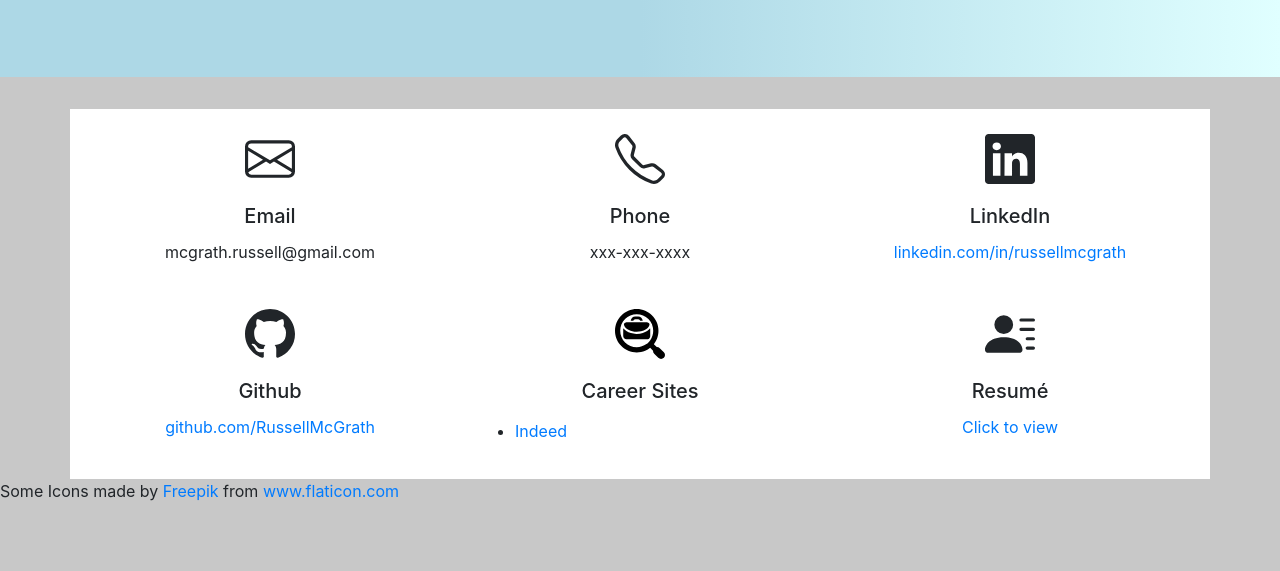
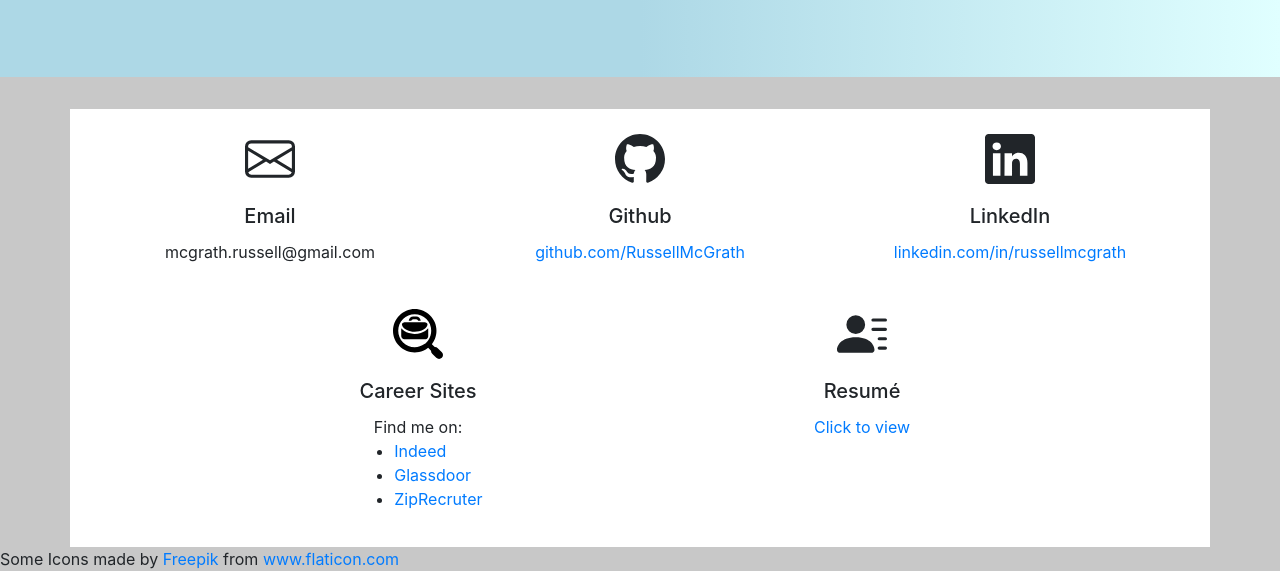
Before and after one commit to RussellMcGrath/portfolio_website, a plain HTML site: page contact.html in a window 1280 px wide. Shown: the part 234-805 px from the top of the page. Drawn offline with nearby package versions, Linux system fonts and the light colour scheme.

Commit message:
contact changes

```diff
--- a/contact.html
+++ b/contact.html
@@ -58,15 +58,24 @@
                       </div>
                     </div>
                     <div class="card skill-card">
+                      <svg class="skill-icon" xmlns="http://www.w3.org/2000/svg" width="50" height="50" fill="currentColor" class="bi bi-github" viewBox="0 0 16 16">
+                          <path d="M8 0C3.58 0 0 3.58 0 8c0 3.54 2.29 6.53 5.47 7.59.4.07.55-.17.55-.38 0-.19-.01-.82-.01-1.49-2.01.37-2.53-.49-2.69-.94-.09-.23-.48-.94-.82-1.13-.28-.15-.68-.52-.01-.53.63-.01 1.08.58 1.23.82.72 1.21 1.87.87 2.33.66.07-.52.28-.87.51-1.07-1.78-.2-3.64-.89-3.64-3.95 0-.87.31-1.59.82-2.15-.08-.2-.36-1.02.08-2.12 0 0 .67-.21 2.2.82.64-.18 1.32-.27 2-.27.68 0 1.36.09 2 .27 1.53-1.04 2.2-.82 2.2-.82.44 1.1.16 1.92.08 2.12.51.56.82 1.27.82 2.15 0 3.07-1.87 3.75-3.65 3.95.29.25.54.73.54 1.48 0 1.07-.01 1.93-.01 2.2 0 .21.15.46.55.38A8.012 8.012 0 0 0 16 8c0-4.42-3.58-8-8-8z"/>
+                      </svg>
+                    <div class="card-body">
+                      <h5 class="card-title">Github</h5>
+                      <p class="card-text contact-text"><a href="https://github.com/RussellMcGrath">github.com/RussellMcGrath</a></p>
+                      <!-- <p class="card-text"><small class="text-muted">Last updated 3 mins ago</small></p> -->
+                    </div>
+                  </div>
+                    <!-- <div class="card skill-card">
                         <svg class="skill-icon" xmlns="http://www.w3.org/2000/svg" width="50" height="50" fill="currentColor" class="bi bi-telephone" viewBox="0 0 16 16">
                             <path d="M3.654 1.328a.678.678 0 0 0-1.015-.063L1.605 2.3c-.483.484-.661 1.169-.45 1.77a17.568 17.568 0 0 0 4.168 6.608 17.569 17.569 0 0 0 6.608 4.168c.601.211 1.286.033 1.77-.45l1.034-1.034a.678.678 0 0 0-.063-1.015l-2.307-1.794a.678.678 0 0 0-.58-.122l-2.19.547a1.745 1.745 0 0 1-1.657-.459L5.482 8.062a1.745 1.745 0 0 1-.46-1.657l.548-2.19a.678.678 0 0 0-.122-.58L3.654 1.328zM1.884.511a1.745 1.745 0 0 1 2.612.163L6.29 2.98c.329.423.445.974.315 1.494l-.547 2.19a.678.678 0 0 0 .178.643l2.457 2.457a.678.678 0 0 0 .644.178l2.189-.547a1.745 1.745 0 0 1 1.494.315l2.306 1.794c.829.645.905 1.87.163 2.611l-1.034 1.034c-.74.74-1.846 1.065-2.877.702a18.634 18.634 0 0 1-7.01-4.42 18.634 18.634 0 0 1-4.42-7.009c-.362-1.03-.037-2.137.703-2.877L1.885.511z"/>
                         </svg>
                       <div class="card-body">
                         <h5 class="card-title">Phone</h5>
                         <p class="card-text contact-text">xxx-xxx-xxxx</p>
-                        <!-- <p class="card-text"><small class="text-muted">Last updated 3 mins ago</small></p> -->
                       </div>
-                    </div>
+                    </div> -->
                     <div class="card skill-card">
                         <svg class="skill-icon" xmlns="http://www.w3.org/2000/svg" width="50" height="50" fill="currentColor" class="bi bi-linkedin" viewBox="0 0 16 16">
                             <path d="M0 1.146C0 .513.526 0 1.175 0h13.65C15.474 0 16 .513 16 1.146v13.708c0 .633-.526 1.146-1.175 1.146H1.175C.526 16 0 15.487 0 14.854V1.146zm4.943 12.248V6.169H2.542v7.225h2.401zm-1.2-8.212c.837 0 1.358-.554 1.358-1.248-.015-.709-.52-1.248-1.342-1.248-.822 0-1.359.54-1.359 1.248 0 .694.521 1.248 1.327 1.248h.016zm4.908 8.212V9.359c0-.216.016-.432.08-.586.173-.431.568-.878 1.232-.878.869 0 1.216.662 1.216 1.634v3.865h2.401V9.25c0-2.22-1.184-3.252-2.764-3.252-1.274 0-1.845.7-2.165 1.193v.025h-.016a5.54 5.54 0 0 1 .016-.025V6.169h-2.4c.03.678 0 7.225 0 7.225h2.4z"/>
@@ -79,15 +88,17 @@
                     </div>
                   </div>
                   <div class="card-group">
-                    <div class="card skill-card">
+                    <!-- <div class="card skill-card">
                         <svg class="skill-icon" xmlns="http://www.w3.org/2000/svg" width="50" height="50" fill="currentColor" class="bi bi-github" viewBox="0 0 16 16">
                             <path d="M8 0C3.58 0 0 3.58 0 8c0 3.54 2.29 6.53 5.47 7.59.4.07.55-.17.55-.38 0-.19-.01-.82-.01-1.49-2.01.37-2.53-.49-2.69-.94-.09-.23-.48-.94-.82-1.13-.28-.15-.68-.52-.01-.53.63-.01 1.08.58 1.23.82.72 1.21 1.87.87 2.33.66.07-.52.28-.87.51-1.07-1.78-.2-3.64-.89-3.64-3.95 0-.87.31-1.59.82-2.15-.08-.2-.36-1.02.08-2.12 0 0 .67-.21 2.2.82.64-.18 1.32-.27 2-.27.68 0 1.36.09 2 .27 1.53-1.04 2.2-.82 2.2-.82.44 1.1.16 1.92.08 2.12.51.56.82 1.27.82 2.15 0 3.07-1.87 3.75-3.65 3.95.29.25.54.73.54 1.48 0 1.07-.01 1.93-.01 2.2 0 .21.15.46.55.38A8.012 8.012 0 0 0 16 8c0-4.42-3.58-8-8-8z"/>
                         </svg>
                       <div class="card-body">
                         <h5 class="card-title">Github</h5>
                         <p class="card-text contact-text"><a href="https://github.com/RussellMcGrath">github.com/RussellMcGrath</a></p>
-                        <!-- <p class="card-text"><small class="text-muted">Last updated 3 mins ago</small></p> -->
                       </div>
+                    </div> -->
+                    <div class="card skill-card">
+                      <!-- DUMMY CARD -->
                     </div>
                     <div class="card skill-card">
                         <svg class="skill-icon" version="1.1" id="Capa_1" xmlns="http://www.w3.org/2000/svg" xmlns:xlink="http://www.w3.org/1999/xlink" x="0px" y="0px"
@@ -113,16 +124,22 @@
                                c-71.4-1.399-138.4-20.5-189.601-54.1c-21.6-14.2-39.5-30.4-53.5-48.3c-3.4-4.4-5.9-3.6-5.9,1.899v139.401
                                c0,35.299,27.4,64,61.2,64h290.5h102.5c11.101,0,21.5-3.1,30.4-8.5c18.4-11,30.8-31.701,30.8-55.5v-139.3
                                c0-5.5-2.5-6.3-5.899-1.9C652.6,391.487,634.7,407.688,613.1,421.888z"/>
-                   </svg>
+                        </svg>
                       <div class="card-body">
                         <h5 class="card-title">Career Sites</h5>
-                        <p class="card-text">
-                            <ul>
+                        <p class="card-text contact-text">
+                          Find me on:
+                            <ul class="jobsite-list">
                                 <li><a href="https://my.indeed.com/p/russellm-hpqwu9i">Indeed</a></li>
+                                <li><a href="https://www.glassdoor.com">Glassdoor</a></li>
+                                <li><a href="https://my.indeed.com/p/russellm-hpqwu9i">ZipRecruter</a></li>
                             </ul>
                         </p>
                         <!-- <p class="card-text"><small class="text-muted">Last updated 3 mins ago</small></p> -->
                       </div>
+                    </div>
+                    <div class="card skill-card">
+                      <!-- DUMMY CARD -->
                     </div>
                     <div class="card skill-card">
                         <svg class="skill-icon" xmlns="http://www.w3.org/2000/svg" width="50" height="50" fill="currentColor" class="bi bi-person-lines-fill" viewBox="0 0 16 16">
@@ -133,6 +150,9 @@
                         <p class="card-text contact-text"><a href="static/files/Russell McGrath - Resume.pdf">Click to view</a></p>
                         <!-- <p class="card-text"><small class="text-muted">Last updated 3 mins ago</small></p> -->
                       </div>
+                    </div>
+                    <div class="card skill-card">
+                      <!-- DUMMY CARD -->
                     </div>
                   </div>
             </div>
--- a/static/css/style.css
+++ b/static/css/style.css
@@ -149,6 +149,10 @@ footer {
 /* ============================ */
 .contact-text {
   text-align: center;
+  margin-bottom: 0px;
+}
+.jobsite-list {
+  margin-left: 15%;
 }
 
 /* PROJECTS pages */
```
